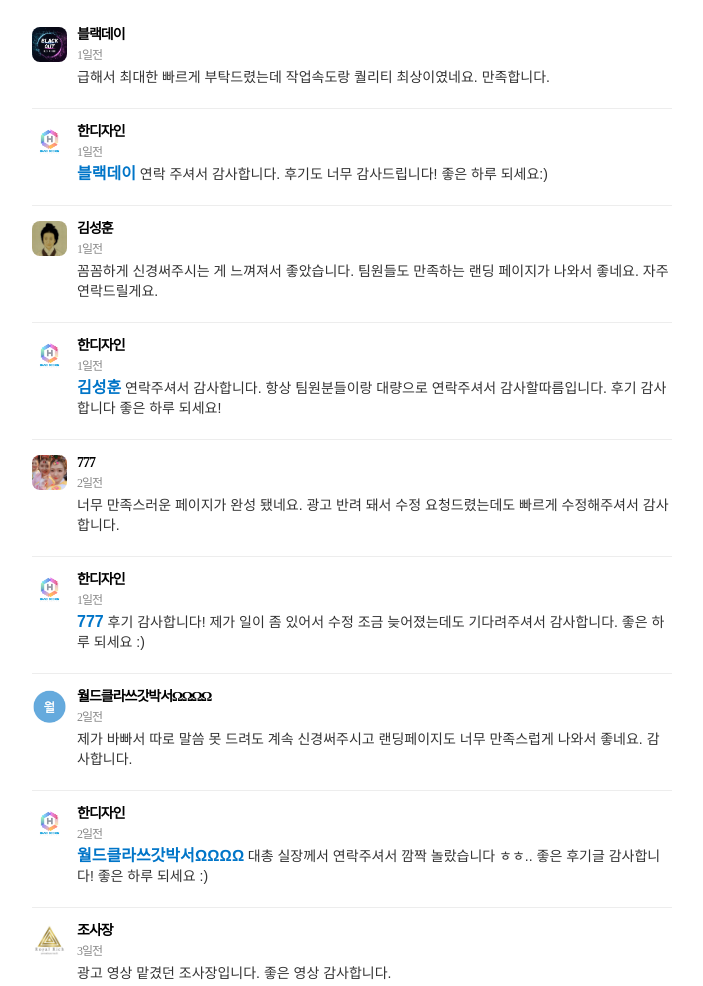
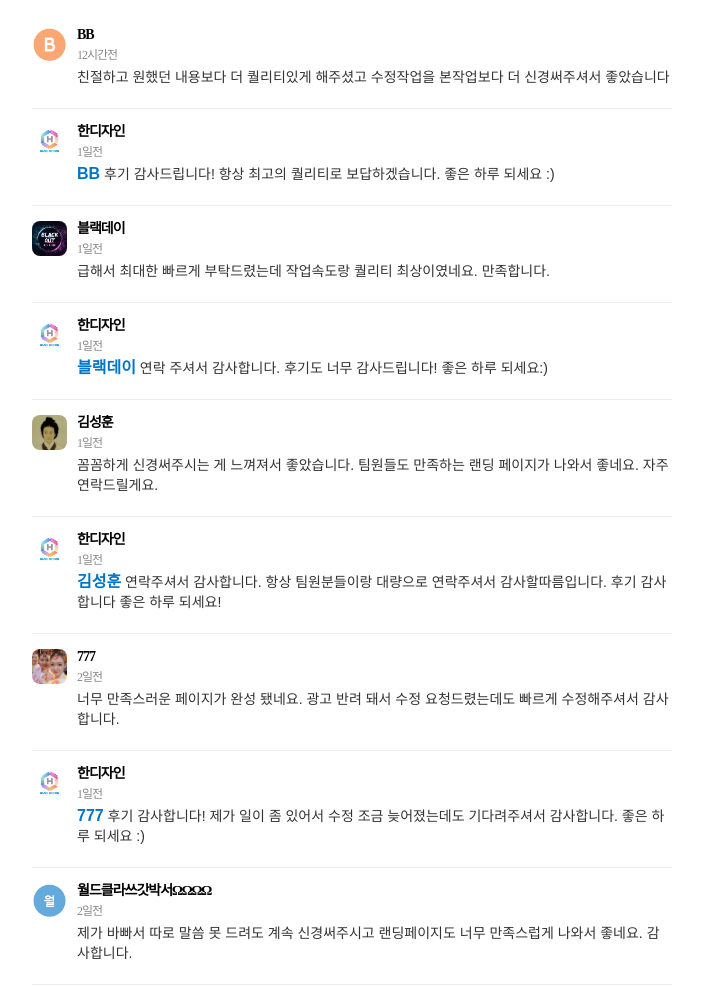
Before and after one commit to taebro5/hansranding, a plain HTML site: page index.html in a window 1280 px wide. Shown: the part 963-1949 px from the top of the page, without its empty margins (288-991 px from the left). Drawn offline with nearby package versions, Linux system fonts and the light colour scheme.

Commit message:
Add files via upload

```diff
--- a/index.html
+++ b/index.html
@@ -143,6 +143,72 @@
                     }
                 }
             </style>
+            <div id="bsljiurndcgqomhpfekt" class="basic-post-webzine">
+                <div class="post-row">
+                    <div class="media post-list">
+                        <div class="pull-left post-image">
+                            <a href="">
+                                <div class="img-wrap">
+                                    <div class="img-item">
+                                        <img src="./asset/b.png" width="50" alt=""> </div>
+                                </div>
+                            </a>
+                        </div>
+                        <div class="media-body">
+                            <div class="post-content">
+                                <div class="post-subject">
+                                    <a href="">
+                                        <div style="font-size: 14px; font-weight: 700;">
+                                          BB </div>
+                                        <div class="post-text">
+                                            12시간전 </div>
+                                    </a>
+                                </div>
+                                <div class="post-con">
+                                    <p><span
+                                            style="color: rgb(51, 51, 51); font-family: 'Malgun Gothic', '맑은 고딕', 돋움, dotum, arial, sans-serif; font-size: 14px; ">
+                                            친절하고 원했던 내용보다 더 퀄리티있게
+해주셨고 수정작업을 본작업보다 더 신경써주셔서 좋았습니다
+
+                                    <p></p>
+                                </div>
+                            </div>
+                        </div>
+                    </div>
+                </div>
+                <div class="post-row">
+                    <div class="media post-list">
+                        <div class="pull-left post-image">
+                            <a href="">
+                                <div class="img-wrap">
+                                    <div class="img-item">
+                                        <img src="./asset/onion-001.gif" width="50" alt=""> </div>
+                                </div>
+                            </a>
+                        </div>
+                        <div class="media-body">
+                            <div class="post-content">
+                                <div class="post-subject">
+                                    <a href="">
+                                        <div style="font-size: 14px; font-weight: 700;">
+                                            한디자인 </div>
+                                        <div class="post-text">
+                                            1일전 </div>
+                                    </a>
+                                </div>
+                                <div class="post-con">
+                                    <p><span style="text-size-adjust: none;"><span
+                                                style="font-family: 'Malgun Gothic', '맑은 고딕', 'Apple SD Gothic Neo', Dotum, 돋움, sans-serif; color: rgb(51, 51, 51);">
+                                                <a href=""><span style="font-size: 12pt;  color: rgb(0, 117, 200);">    <b>BB</b></span></a></span></span>
+                                        <span
+                                            style="text-size-adjust: none; color: rgb(51, 51, 51); font-family: 'Malgun Gothic', '맑은      고딕', 'Apple SD Gothic Neo', Dotum, 돋움, sans-serif; font-size: 14px; ">
+                                            후기 감사드립니다! 항상 최고의 퀄리티로 보답하겠습니다. 좋은 하루 되세요 :)
+                                            <br style="text-size-adjust: none;"></span></p>
+                                </div>
+                            </div>
+                        </div>
+                    </div>
+
             <div id="bsljiurndcgqomhpfekt" class="basic-post-webzine">
                 <div class="post-row">
                     <div class="media post-list">
@@ -391,7 +457,7 @@
                                                 <a href=""><span style="font-size: 12pt;  color: rgb(0, 117, 200);">    <b>월드클라쓰갓박서ΩΩΩΩ</b></span></a></span></span>
                                         <span
                                             style="text-size-adjust: none; color: rgb(51, 51, 51); font-family: 'Malgun Gothic', '맑은      고딕', 'Apple SD Gothic Neo', Dotum, 돋움, sans-serif; font-size: 14px; ">
-                                            대총 실장께서 연락주셔서 깜짝 놀랐습니다 ㅎㅎ.. 좋은 후기글 감사합니다! 좋은 하루 되세요 :)
+                                            대총 실장님께서 연락주셔서 깜짝 놀랐습니다 ㅎㅎ.. 좋은 후기글 감사합니다! 좋은 하루 되세요 :)
                                             <br style="text-size-adjust: none;"></span></p>
                                 </div>
                             </div>
@@ -457,6 +523,9 @@
                                             조사장님 ㅠㅠ 제가 컴퓨터 문제로 영상 제작이 하루 정도 더 걸렸는데도 기다려주셔서 너무 감사드립니다. 후기글도 너무 감사드려요 좋은하루 되세요 :)
                                             <br style="text-size-adjust: none;"></span></p>
                                 </div>
+
+
+
                             </div>
                         </div>
                     </div>
```
Also changed, not shown: asset/b.png (added).
